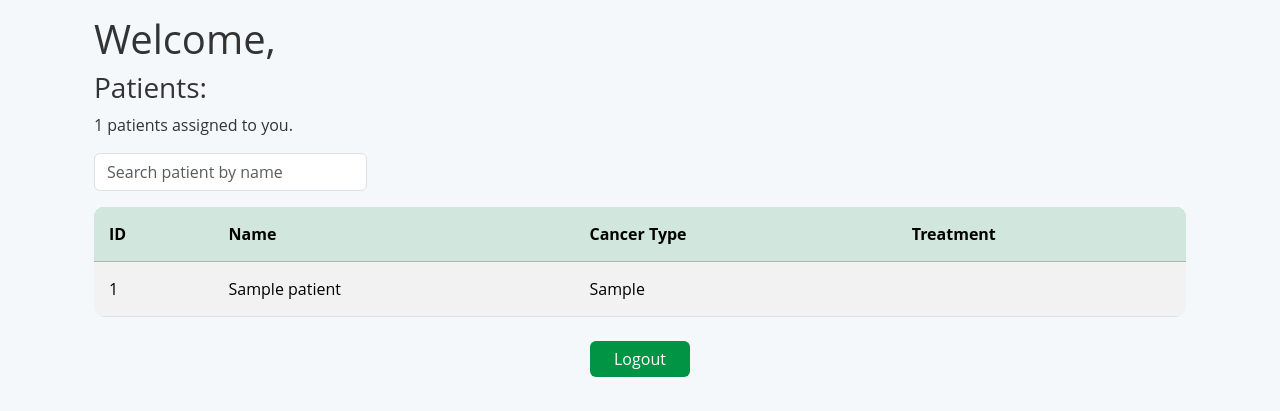
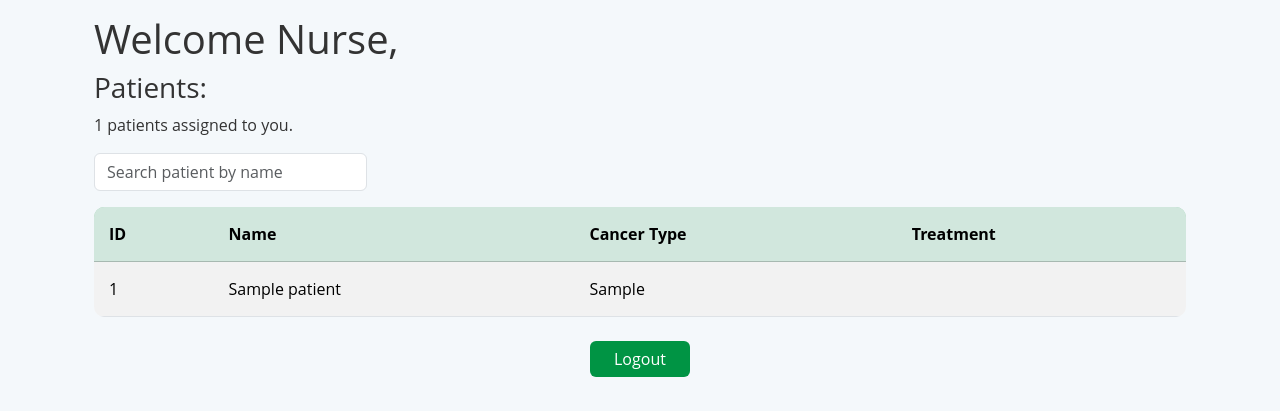
Before and after one commit to marti-sanchis/oncotrack, a Python web app: template templates/nurse_space.html in a window 1280 px wide. Shown: the part 74-485 px from the top of the page. Run offline with Jinja, Linux system fonts and the light colour scheme; the template is opened without the code that fills it: most values are stand-ins (such as "Sample title", 1, 10 or a date in 2020).

Commit message:
I added Welcome Doctor Welcome Nurse

```diff
--- a/templates/doctor_space.html
+++ b/templates/doctor_space.html
@@ -3,7 +3,7 @@
 
 {% block body %}
 <div class="container mt-4">
-    <h1 class="left-align">Welcome, {{ current_user.name }} {{ current_user.surname }}</h1>
+    <h1 class="left-align">Welcome Doctor, {{ current_user.name }} {{ current_user.surname }}</h1>
     <h3 class="left-align">Patients:</h3>
 
     <div class="d-flex justify-content-between align-items-center mb-3">
--- a/templates/nurse_space.html
+++ b/templates/nurse_space.html
@@ -3,7 +3,7 @@
 
 {% block body %}
 <div class="container mt-4">
-    <h1 class="left-align">Welcome, {{ current_user.name }} {{ current_user.surname }}</h1>
+    <h1 class="left-align">Welcome Nurse, {{ current_user.name }} {{ current_user.surname }}</h1>
     <h3 class="left-align">Patients:</h3>
 
     <p>{{ patients|length }} patients assigned to you.</p>
```
